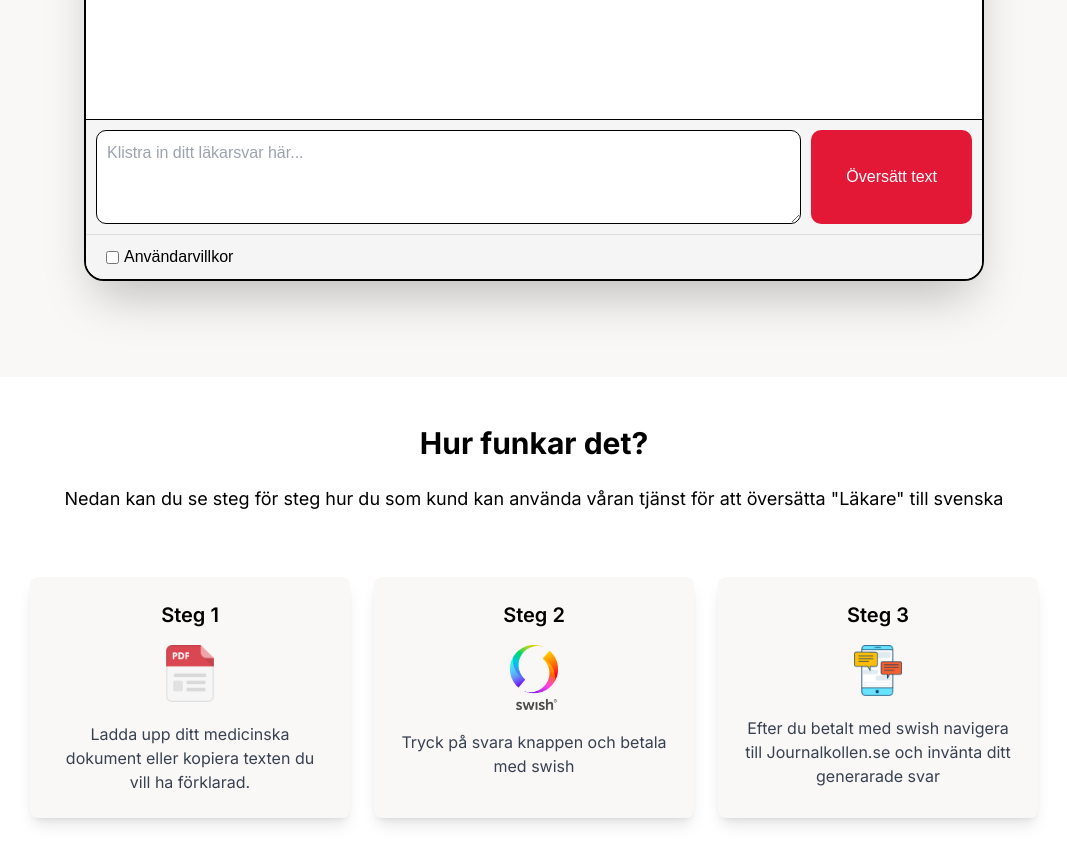
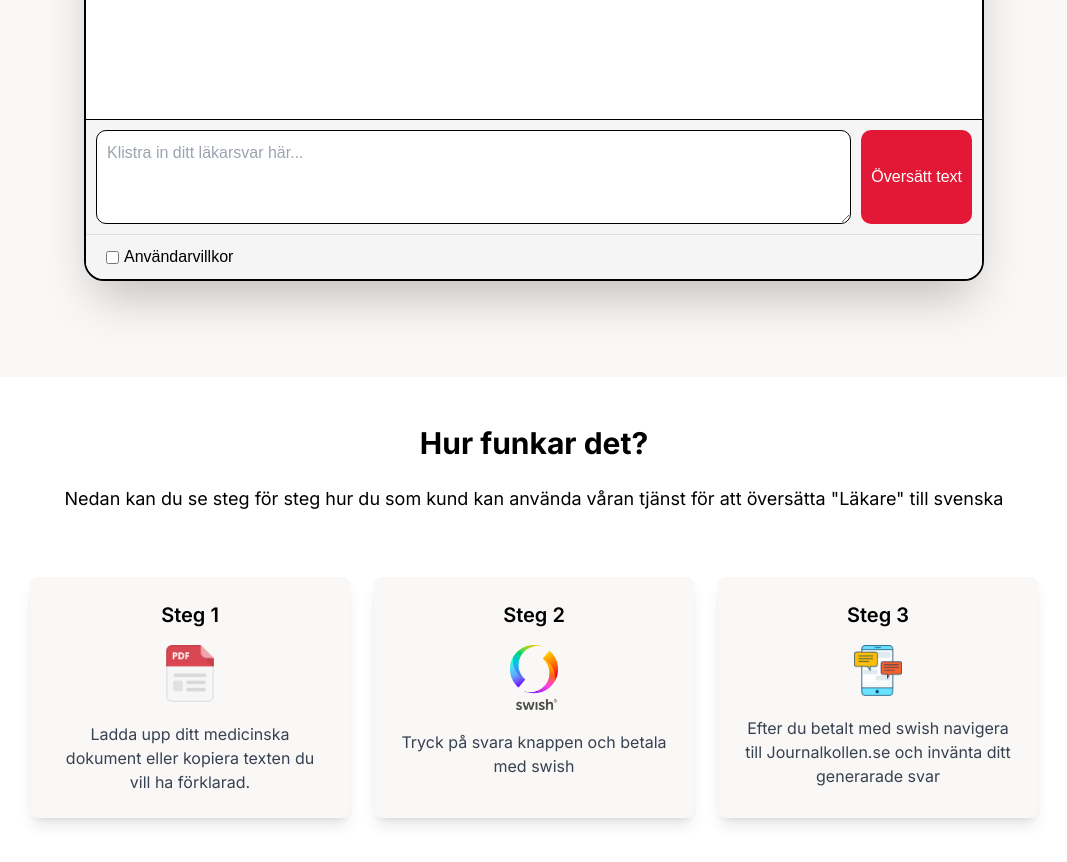
Before and after one commit to hugojohansson1021/JournalKollen, a Next.js app: page / in a window 1280 px wide. Shown: the part 920-1782 px from the top of the page, without its empty margins (106-1173 px from the left). Built offline with nearby package versions, Linux system fonts and the light colour scheme.

Commit message:
Fix - Pdf fix

```diff
--- a/src/app/components/AiChat.tsx
+++ b/src/app/components/AiChat.tsx
@@ -158,7 +158,7 @@ const Chatbot: React.FC<ChatbotProps> = ({ apiEndpoint, botName = 'Journal Förk
         </div>
         <form onSubmit={handleSubmit} style={{ display: 'flex', borderTop: '1px solid #000', padding: '10px', backgroundColor: '#f5f5f5', color: '#666' }}>
           <textarea value={question} rows={3} onChange={(e) => setQuestion(e.target.value)} placeholder="Klistra in ditt läkarsvar här..." disabled={isLoading} style={{ flexGrow: 1, padding: '10px', marginRight: '10px', border: '1px solid #000000', borderRadius: '10px', fontSize: '16px' }} />
-          <button type="submit" disabled={isLoading} style={{ padding: '5px 35px', fontSize: '16px', cursor: 'pointer', border: 'none', backgroundColor: '#e31837', color: 'white', borderRadius: '10px', opacity: isLoading ? 0.5 : 1 }}>
+          <button type="submit" disabled={isLoading} style={{ padding: '5px 10px', fontSize: '16px', cursor: 'pointer', border: 'none', backgroundColor: '#e31837', color: 'white', borderRadius: '10px', opacity: isLoading ? 0.5 : 1 }}>
             Översätt text
           </button>
         </form>
@@ -174,7 +174,7 @@ const Chatbot: React.FC<ChatbotProps> = ({ apiEndpoint, botName = 'Journal Förk
 
         {/* Hidden div for PDF content */}
         <div style={{ position: 'absolute', top: '-9999px', left: '0', width: '100%', height: 'auto', overflow: 'hidden', opacity: 0 }}>
-          <div ref={pdfContentRef} style={{ color: 'black', fontSize: '22px', lineHeight: '1.8', padding: '20px' }}>
+          <div ref={pdfContentRef} className='mb-15' style={{ color: 'black', fontSize: 'px', lineHeight: '1.8', padding: '20px' }}>
             {messages.filter(message => message.type === 'response' && message.text !== 'Jag är en chatbot som kan hjälpa dig förstå din läkar svar eller provsvar')
               .map((message, index) => (
                 <div key={index} style={{ marginBottom: '10px' }}>
@@ -185,7 +185,7 @@ const Chatbot: React.FC<ChatbotProps> = ({ apiEndpoint, botName = 'Journal Förk
         </div>
         {/* Render the canvas on the screen for debugging */}
         {canvasImage && (
-          <div style={{ marginTop: '20px', textAlign: 'center' }}>
+          <div style={{ marginTop: '20px', textAlign: 'center', marginBottom: '20px', }}>
             <h2>Canvas Preview</h2>
             <img src={canvasImage} alt="Canvas Preview" style={{ border: '1px solid #000' }} />
           </div>
```
